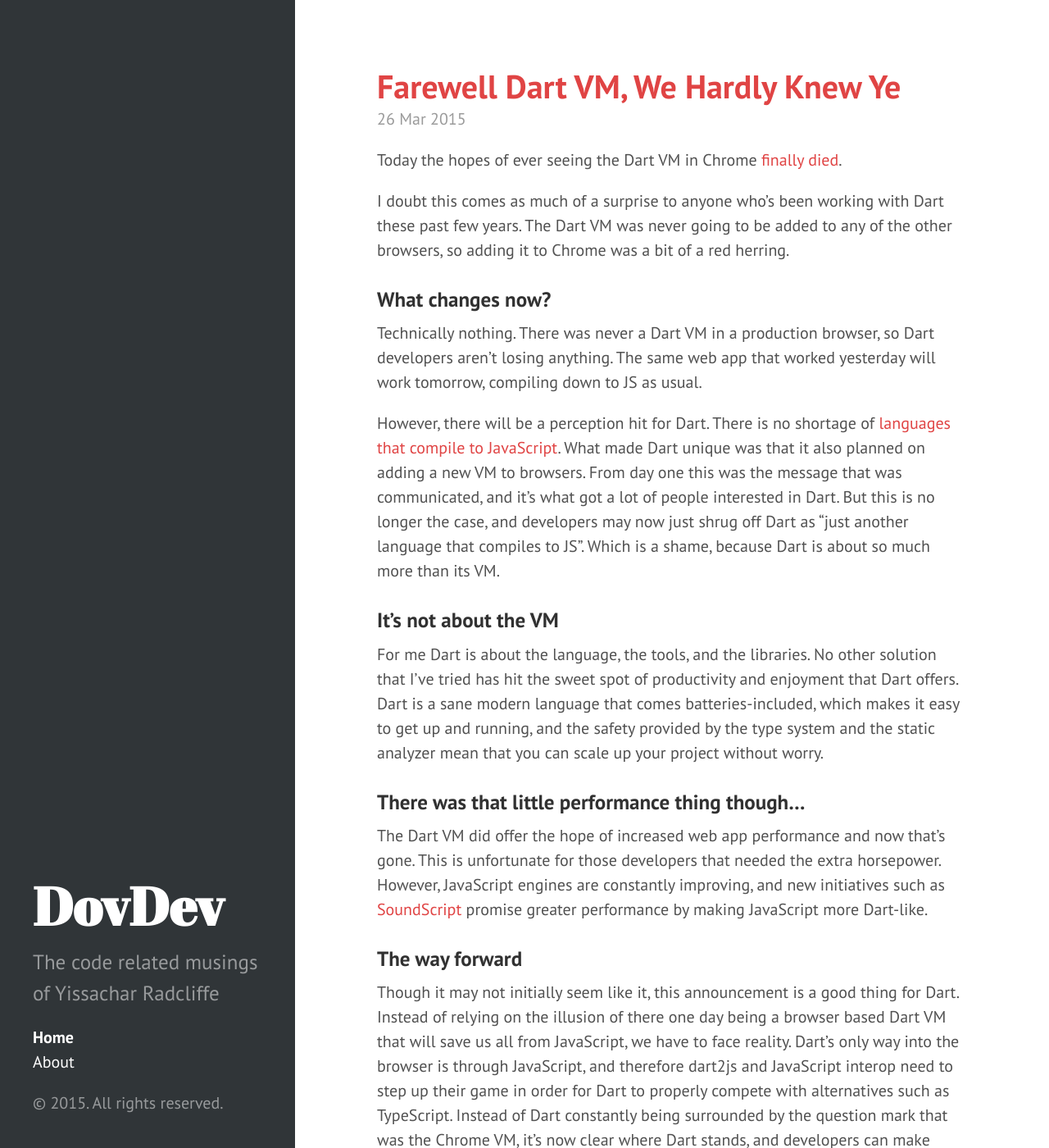
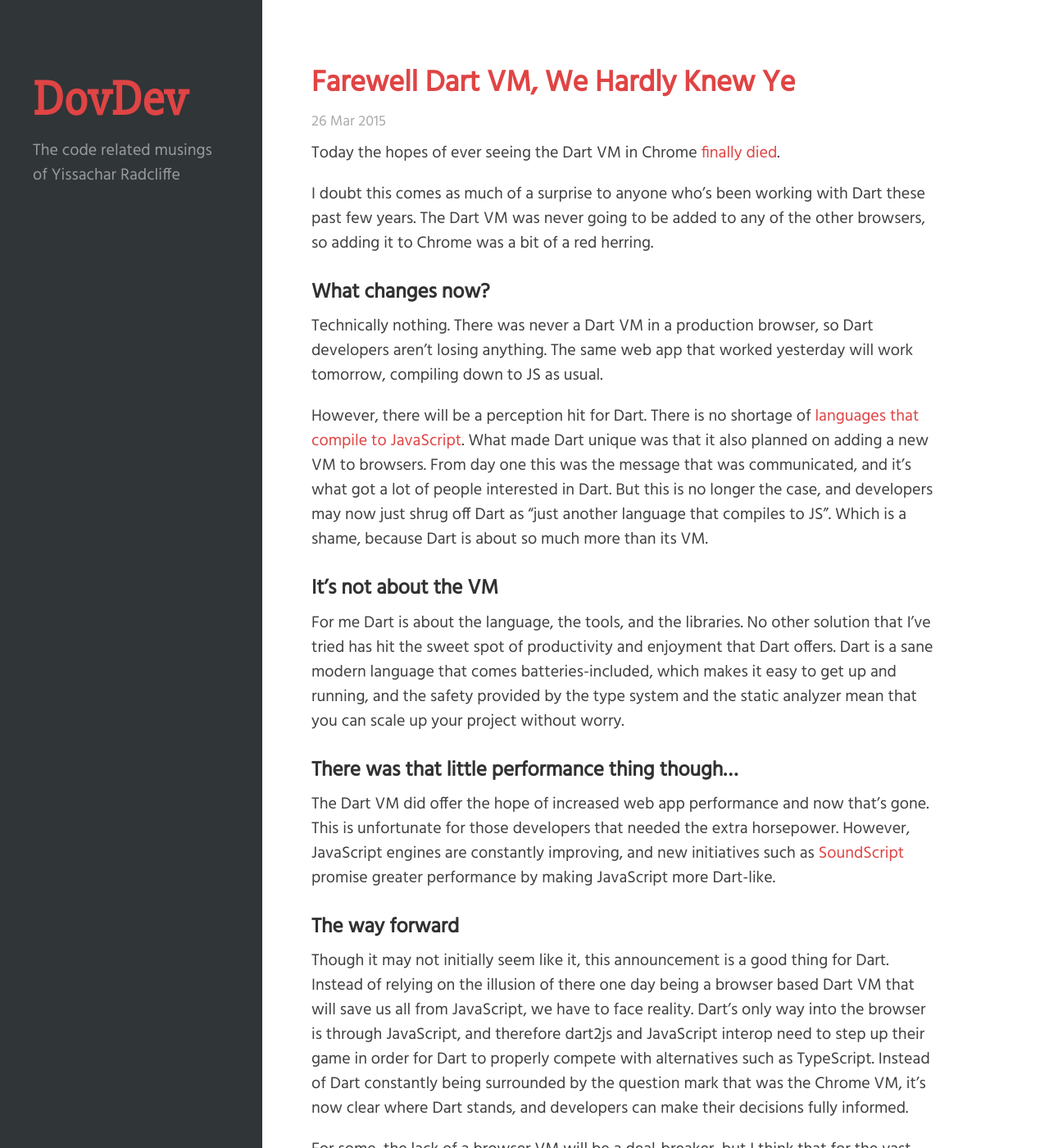
Before and after one commit to yissachar/yissachar.github.io, a Jekyll site: the page built from index.html, in a window 1280 px wide and 1400 px high. Shown: the whole window at 82% size. Built offline with Jekyll 4.4.1, drawn with Linux system fonts in a browser that asks for light colours; Markdown is read by kramdown in place of the engine named in the settings; the list of posts is cut into pages by our own code.

Commit message:
Improve styles

```diff
--- a/_includes/head.html
+++ b/_includes/head.html
@@ -17,7 +17,7 @@
   <link rel="stylesheet" href="/public/css/poole.css">
   <link rel="stylesheet" href="/public/css/syntax.css">
   <link rel="stylesheet" href="/public/css/hyde.css">
-  <link rel="stylesheet" href="http://fonts.googleapis.com/css?family=PT+Sans:400,400italic,700|Abril+Fatface">
+  <link rel='stylesheet' href='http://fonts.googleapis.com/css?family=Hind|Slabo+27px'>
 
   <!-- Icons -->
   <link rel="apple-touch-icon-precomposed" sizes="144x144" href="/public/apple-touch-icon-144-precomposed.png">
--- a/_includes/sidebar.html
+++ b/_includes/sidebar.html
@@ -1,32 +1,8 @@
 <div class="sidebar">
   <div class="container sidebar-sticky">
     <div class="sidebar-about">
-      <h1>{{ site.title }}</h1>
+      <h1> <a href="/">{{ site.title }}</a></h1>
       <p class="lead">{{ site.description }}</p>
     </div>
-
-    <ul class="sidebar-nav">
-      <li class="sidebar-nav-item{% if page.title == "Home" %} active{% endif %}">
-        <a href="/">Home</a>
-      </li>
-
-      {% comment %}
-        The code below dynamically generates a sidebar nav of pages with
-        `layout: page` in the front-matter. See readme for usage.
-      {% endcomment %}
-
-      {% assign pages_list = site.pages %}
-      {% for node in pages_list %}
-        {% if node.title != null %}
-          {% if node.layout == "page" %}
-            <li class="sidebar-nav-item{% if page.url == node.url %} active{% endif %}">
-              <a href="{{ node.url }}">{{ node.title }}</a>
-            </li>
-          {% endif %}
-        {% endif %}
-      {% endfor %}
-    </ul>
-
-    <p>&copy; {{ site.time | date: '%Y' }}. All rights reserved.</p>
   </div>
 </div>
--- a/_layouts/post.html
+++ b/_layouts/post.html
@@ -3,8 +3,8 @@
 ---
 
 <div class="post">
+  <span class="post-date">{{ page.date | date_to_string }}</span>
   <h1 class="post-title">{{ page.title }}</h1>
-  <span class="post-date">{{ page.date | date_to_string }}</span>
   {{ content }}
 </div>
 
--- a/public/css/hyde.css
+++ b/public/css/hyde.css
@@ -32,7 +32,7 @@
  */
 
 html {
-  font-family: "PT Sans", Helvetica, Arial, sans-serif;
+  font-family: "Hind", Helvetica, Arial, sans-serif;
 }
 @media (min-width: 48rem) {
   html {
@@ -55,7 +55,6 @@
 
 .sidebar {
   text-align: center;
-  padding: 2rem 1rem;
   color: rgba(255,255,255,.5);
   background-color: #202020;
 }
@@ -65,7 +64,7 @@
     top: 0;
     left: 0;
     bottom: 0;
-    width: 18rem;
+    width: 16rem;
     text-align: left;
   }
 }
@@ -76,11 +75,11 @@
 }
 
 /* About section */
-.sidebar-about h1 {
-  color: #fff;
+.sidebar-about h1 a {
+  color: #e04444;
   margin-top: 0;
-  font-family: "Abril Fatface", serif;
-  font-size: 3.25rem;
+  font-family: "Slabo 27px", serif;
+  font-size: 3rem;
 }
 
 /* Sidebar nav */
@@ -109,7 +108,7 @@
   .sidebar-sticky {
     position: absolute;
     right:  1rem;
-    bottom: 1rem;
+    top:    3rem;
     left:   1rem;
   }
 }
@@ -128,15 +127,15 @@
 
 @media (min-width: 48rem) {
   .content {
-    max-width: 38rem;
-    margin-left: 20rem;
+    max-width: 40rem;
+    margin-left: 16rem;
     margin-right: 2rem;
   }
 }
 
 @media (min-width: 64rem) {
   .content {
-    margin-left: 22rem;
+    margin-left: 18rem;
     margin-right: 4rem;
   }
 }
--- a/public/css/poole.css
+++ b/public/css/poole.css
@@ -59,7 +59,7 @@
 }
 
 body {
-  color: #515151;
+  color: #404040;
   background-color: #fff;
   -webkit-text-size-adjust: 100%;
       -ms-text-size-adjust: 100%;
@@ -85,7 +85,7 @@
   text-rendering: optimizeLegibility;
 }
 h1 {
-  font-size: 2rem;
+  font-size: 1.8rem;
 }
 h2 {
   margin-top: 1rem;
@@ -231,7 +231,7 @@
  */
 
 .lead {
-  font-size: 1.25rem;
+  font-size: 1rem;
   font-weight: 300;
 }
 
@@ -314,14 +314,16 @@
 .page-title,
 .post-title {
   margin-top: 0;
+  margin-bottom: 1rem;
 }
 
 /* Meta data line below post title */
 .post-date {
   display: block;
   margin-top: -.5rem;
-  margin-bottom: 1rem;
-  color: #9a9a9a;
+  margin-bottom: 0.5rem;
+  color: #aaa;
+  font-size: 18px;
 }
 
 /* Related posts */
@@ -361,7 +363,7 @@
   overflow: hidden; /* clearfix */
   margin-left: -1rem;
   margin-right: -1rem;
-  font-family: "PT Sans", Helvetica, Arial, sans-serif;
+  font-family: "Hind", Helvetica, Arial, sans-serif;
   color: #ccc;
   text-align: center;
 }
```
